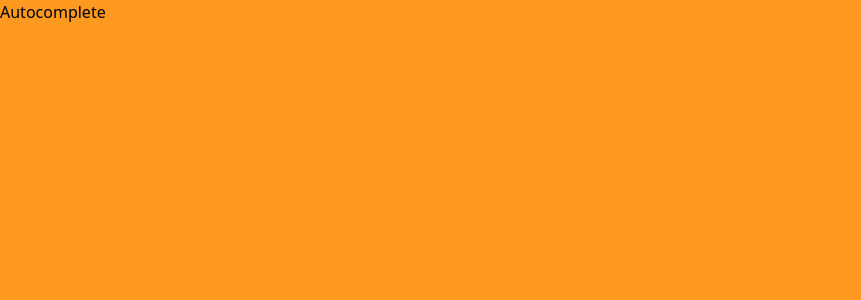
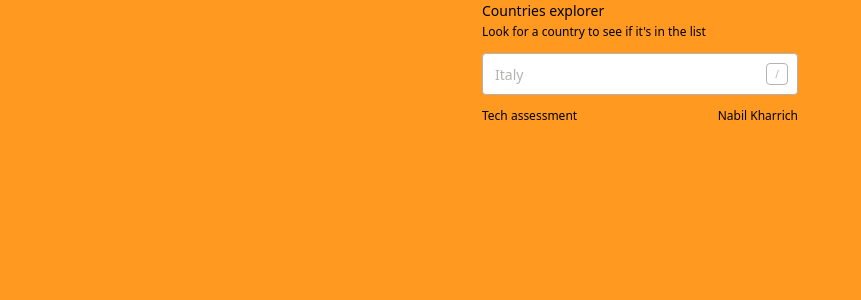
Before and after one commit to NabilKharrich/casavo-assessment, a React (Vite) app: page / in a window 1280 px wide. Shown: the top 300 px of the page, without its empty margins (0-861 px from the left). Built offline with nearby package versions, Linux system fonts and the light colour scheme.

Commit message:
feat: add input markup and styles

```diff
--- a/src/components/Autocomplete.tsx
+++ b/src/components/Autocomplete.tsx
@@ -1,5 +1,28 @@
+import styles from "./../styles/Autocomplete.module.scss";
+
 function Autocomplete() {
-    return <div>Autocomplete</div>;
+    return (
+        <div className={styles.container}>
+            <div className={styles.top}>
+                <span className={styles.title}>Countries explorer</span>
+                <span className={styles.description}>
+                    Look for a country to see if it's in the list
+                </span>
+            </div>
+            <div className={styles.inputWrapper}>
+                <input
+                    className={styles.input}
+                    type="text"
+                    placeholder="Italy"
+                />
+                {<span className={styles.icon}>/</span>}
+            </div>
+            <div className={styles.bottom}>
+                <span className={styles.description}>Tech assessment</span>
+                <span className={styles.description}>Nabil Kharrich</span>
+            </div>
+        </div>
+    );
 }
 
 export default Autocomplete;
--- a/src/styles/Autocomplete.module.scss
+++ b/src/styles/Autocomplete.module.scss
@@ -0,0 +1,77 @@
+.container {
+    padding-inline: 42px;
+    display: grid;
+    gap: 12px;
+    max-width: 400px;
+    width: 100%;
+    margin-inline: auto;
+}
+
+.title {
+    font-size: 14px;
+    font-weight: 500;
+}
+
+.description {
+    font-size: 12px;
+    font-weight: 300;
+}
+
+.top {
+    display: grid;
+    gap: 2px;
+}
+
+.bottom {
+    display: flex;
+    justify-content: space-between;
+    gap: 20px;
+}
+
+.inputWrapper {
+    position: relative;
+
+    &:focus-within input {
+        border: 1px solid rgb(29, 29, 27);
+    }
+}
+
+.input {
+    display: flex;
+    width: 100%;
+    height: 42px;
+    border-radius: 4px;
+    border: 1px solid rgb(179, 179, 178);
+    background-color: #ffffff;
+    padding: 4px 12px;
+    font-size: 14px;
+    font-weight: 300;
+    line-height: 20px;
+    color: rgb(29, 29, 27);
+    transition: outline 0.2s ease-in-out;
+
+    &::placeholder {
+        color: rgb(179, 179, 178);
+    }
+
+    &:focus-visible {
+        outline: none;
+        border: 1px solid rgb(29, 29, 27);
+    }
+}
+
+.icon {
+    pointer-events: none;
+    display: flex;
+    align-items: center;
+    justify-content: center;
+    width: 22px;
+    height: 22px;
+    color: rgb(179, 179, 178);
+    border: 1px solid rgb(179, 179, 178);
+    border-radius: 4px;
+    position: absolute;
+    right: 10px;
+    top: 10px;
+    font-size: 10px;
+}
```
